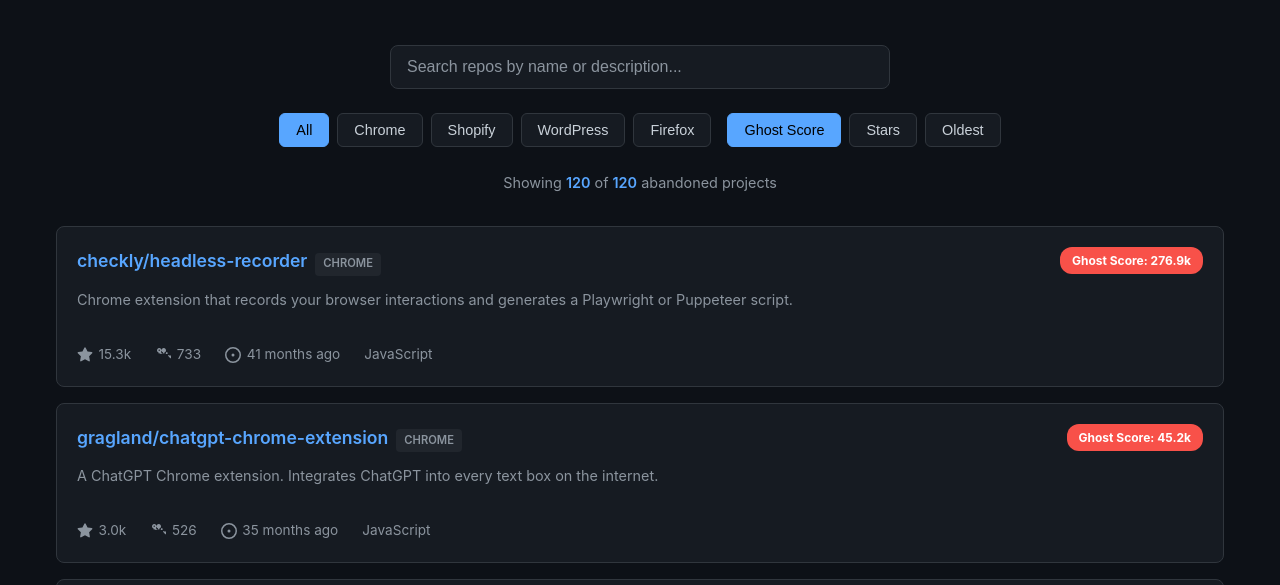
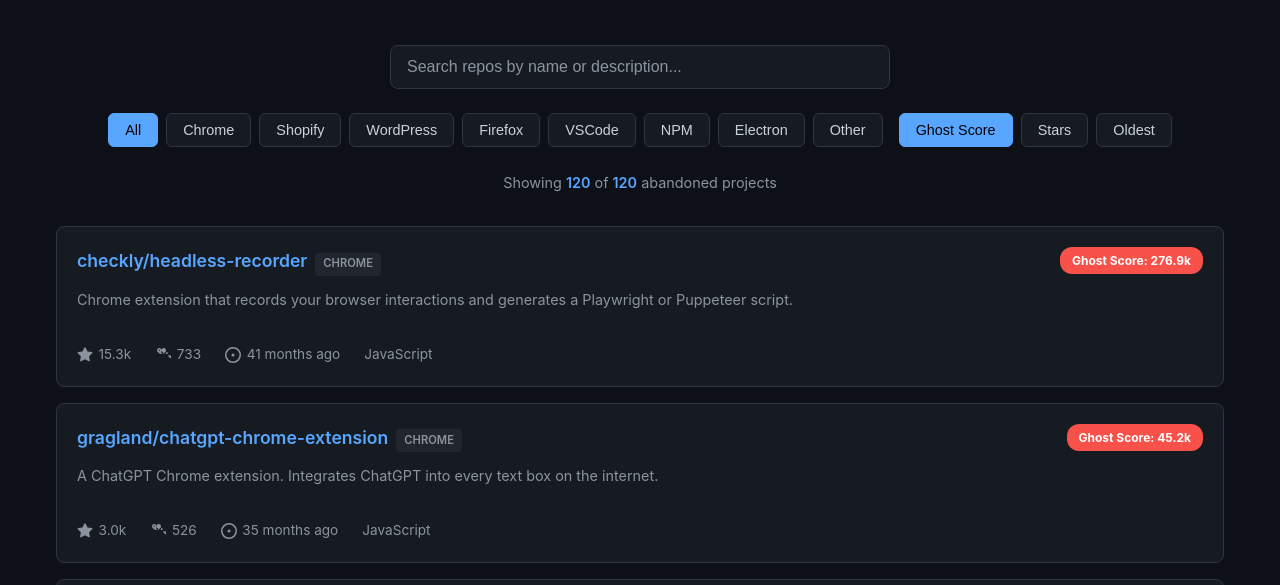
Before and after one commit to apexdocsus/sgr-demo, a plain HTML site: page index.html in a window 1280 px wide. Shown: the part 135-720 px from the top of the page. Drawn offline with Linux system fonts and the light colour scheme; files whose address does not match are found by name.

Commit message:
Update index.html

```diff
--- a/index.html
+++ b/index.html
@@ -321,6 +321,10 @@
         <button class="btn filter-btn" data-filter="shopify">Shopify</button>
         <button class="btn filter-btn" data-filter="wordpress">WordPress</button>
         <button class="btn filter-btn" data-filter="firefox">Firefox</button>
+        <button class="btn filter-btn" data-filter="vscode">VSCode</button>
+        <button class="btn filter-btn" data-filter="npm">NPM</button>
+        <button class="btn filter-btn" data-filter="electron">Electron</button>
+        <button class="btn filter-btn" data-filter="other">Other</button>
       </div>
       <div class="sorts">
         <button class="btn sort-btn active" data-sort="ghost">Ghost Score</button>
@@ -373,6 +377,9 @@
       if (name.includes('shopify')) return 'shopify';
       if (name.includes('wordpress')) return 'wordpress';
       if (name.includes('firefox')) return 'firefox';
+      if (name.includes('vscode') || name.includes('visual-studio-code')) return 'vscode';
+      if (name.includes('npm')) return 'npm';
+      if (name.includes('electron')) return 'electron';
       return 'chrome';
     }
 
```
